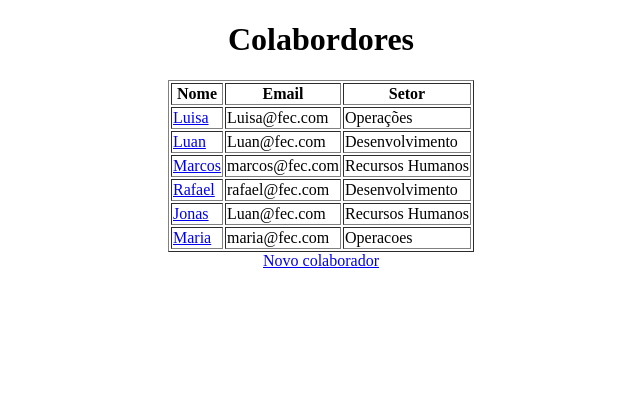
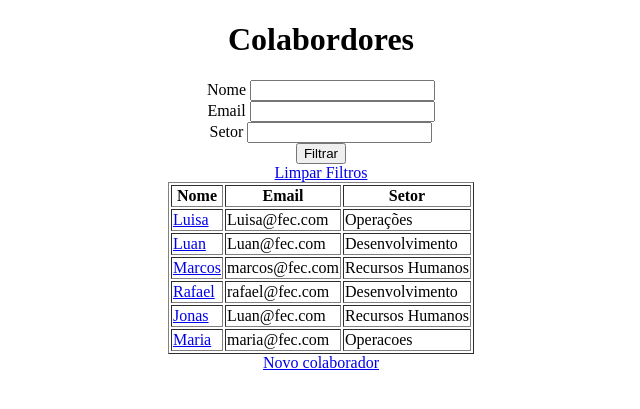
Before and after one commit to LuanGonc/fec_equipamentos, a Rails app: page /collaborators in a window 1280 px wide. Shown: the top 409 px of the page, without its empty margins (319-959 px from the left). Run offline with Rails 7, Linux system fonts and the light colour scheme; data comes from the database, SQL or seed files in the repository; some libraries are stand-ins or nearby versions.

Commit message:
Implementa filtros para a tabela de colaboradores com a gem Ransack

```diff
--- a/app/controllers/collaborators_controller.rb
+++ b/app/controllers/collaborators_controller.rb
@@ -3,7 +3,8 @@ class CollaboratorsController < ApplicationController
 
   # GET /collaborators or /collaborators.json
   def index
-    @collaborators = Collaborator.all
+    @q = Collaborator.ransack(params[:q])
+    @collaborators = @q.result(distinct: true)
   end
 
   # GET /collaborators/1 or /collaborators/1.json
--- a/app/models/loan.rb
+++ b/app/models/loan.rb
@@ -12,7 +12,7 @@ class Loan < ApplicationRecord
   end
 
   def self.ransackable_associations(auth_object = nil)
-    ["collaborator"]
+    ["collaborator", "equipment"]
   end
 
 
--- a/app/views/collaborators/index.html.erb
+++ b/app/views/collaborators/index.html.erb
@@ -1,6 +1,32 @@
 <p style="color: green"><%= notice %></p>
 
 <h1 align="center">Colabordores</h1>
+
+<div align="center">
+  <%= search_form_for @q do |e| %>
+    <div>
+      <%= e.label :name_cont, "Nome" %>
+      <%= e.search_field :name_cont %>
+    </div>
+    <div>
+      <%= e.label :email_cont, "Email" %>
+      <%= e.search_field :email_cont %>
+    </div>
+    <div>
+      <%= e.label :department_cont, "Setor" %>
+      <%= e.search_field :department_cont %>
+    </div>
+    <div>
+      <%= e.submit "Filtrar" %>
+    </div>
+    <%= link_to "Limpar Filtros", url_for(only_path: false, overwrite_params: nil) %> <%#"only_path: false" inclui a url completa e "overwrite_params: nil" remove os parametros %>
+  <% end %>
+</div>
+
+
+
+
+
 
 <div align="center">
   <table border="1px">
```
Also changed, not shown: app/views/collaborators/show.html.erb (+4 -6 lines), app/controllers/equipment_controller.rb (line endings or trailing spaces).
